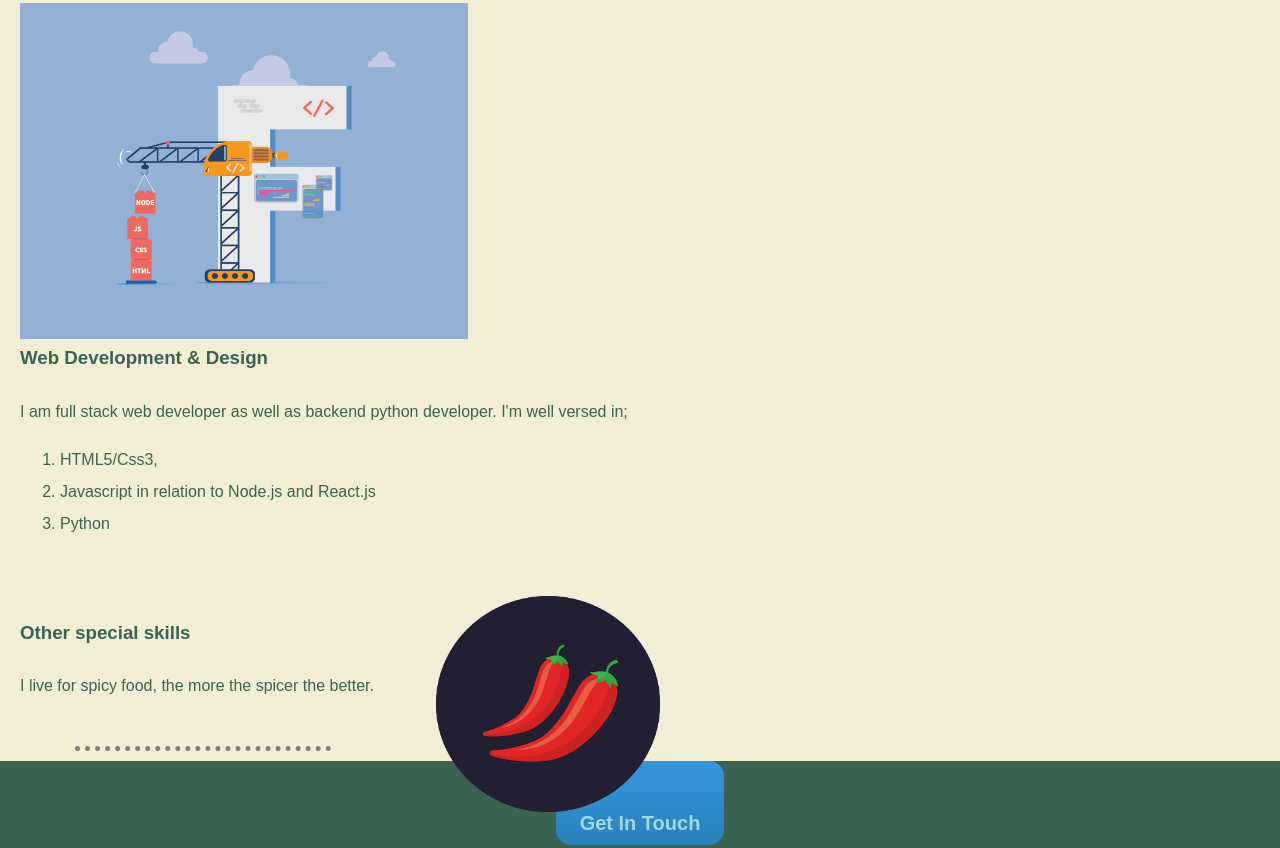
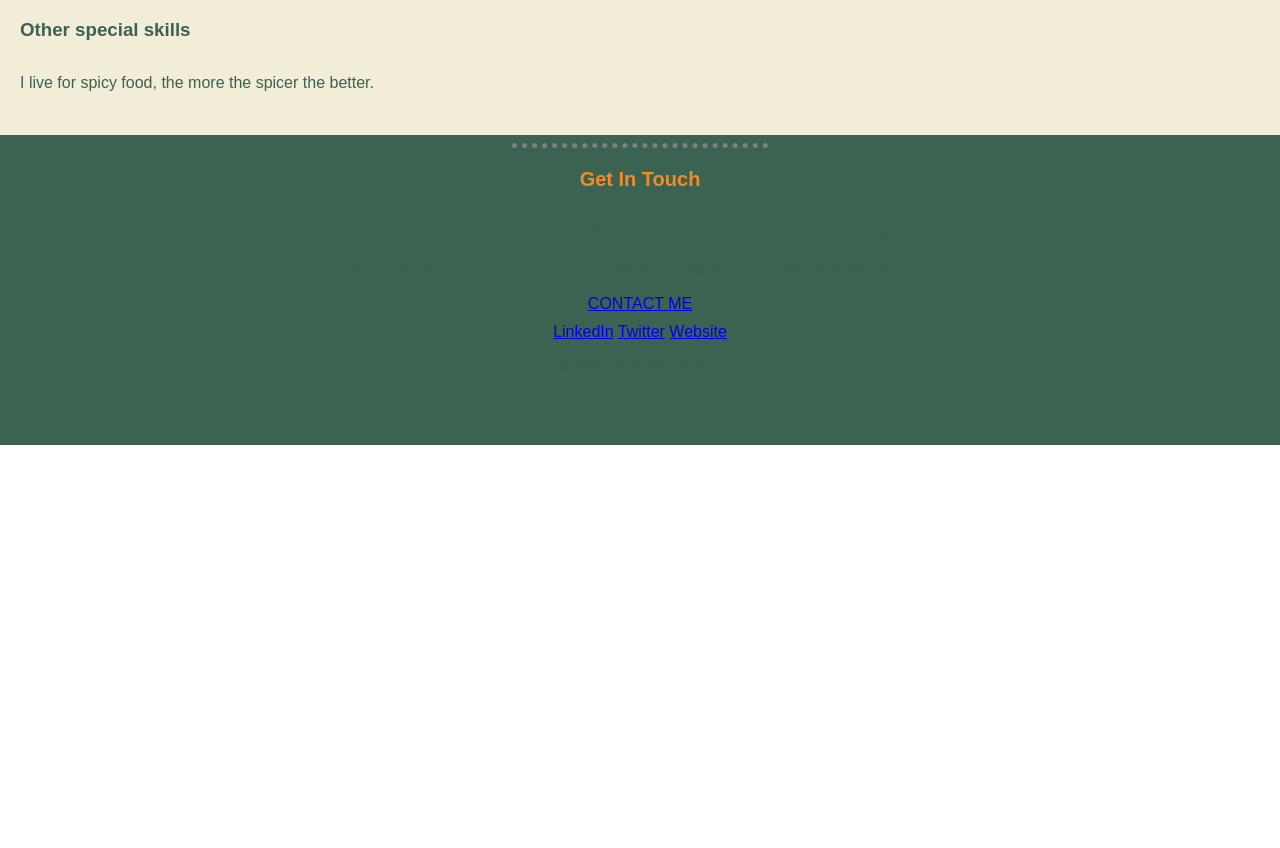
Before and after one commit to NickGoko/Personal-website-test, a plain HTML site: page index.html in a window 1280 px wide. Shown: the part 1209-2057 px from the top of the page. After the commit the page ends 1654 px from the top, so only its background shows below. Drawn offline with Linux system fonts and the light colour scheme; files whose address does not match are found by name; a web font is replaced by a local one.

Commit message:
changes to the bottom container

```diff
--- a/Css/styles.css
+++ b/Css/styles.css
@@ -94,21 +94,21 @@ hr{
   margin-left: 900px;
 }
 .bottom-page{
-  background-color: #3a6351;;
+  background-color: #3a6351;
   padding: 50px, 0, 20px;
 }
 .contact-me{
     background: #3a6351;
-    background-image: -webkit-linear-gradient(top, #9fd8df, #440a67);
-    background-image: -moz-linear-gradient(top, #3498db, #2980b9);
-    background-image: -ms-linear-gradient(top, #3498db, #2980b9);
-    background-image: -o-linear-gradient(top, #3498db, #2980b9);
-    background-image: linear-gradient(to bottom, #3498db, #2980b9);
+    background-image: -webkit-linear-gradient(top, #f48b29;, #f48b29;);
+    background-image: -moz-linear-gradient(top, #f48b29;, #f48b29;);
+    background-image: -ms-linear-gradient(top, #f48b29;, #f48b29;);
+    background-image: -o-linear-gradient(top, #f48b29;, #f48b29;);
+    background-image: linear-gradient(to bottom, #f48b29;, #f48b29;);
     -webkit-border-radius: 15;
     -moz-border-radius: 15;
     border-radius: 15px;
     font-family: 'Recursive', sans-serif;
-    color: #9fd8df;
+    color: #f48b29;;
     font-size: 20px;
     padding: 10px 20px 10px 20px;
     text-decoration: none;
@@ -119,11 +119,11 @@ hr{
 
   .contact-me:hover {
     background: #e48257;
-    background-image: -webkit-linear-gradient(top, #3cb0fd, #3498db);
-    background-image: -moz-linear-gradient(top, #3cb0fd, #3498db);
-    background-image: -ms-linear-gradient(top, #3cb0fd, #3498db);
-    background-image: -o-linear-gradient(top, #3cb0fd, #3498db);
-    background-image: linear-gradient(to bottom, #3cb0fd, #3498db);
+    background-image: -webkit-linear-gradient(top, #f48b29;, #f48b29;);
+    background-image: -moz-linear-gradient(top, #f48b29;, #f48b29;);
+    background-image: -ms-linear-gradient(top, #f48b29;, #f48b29;);
+    background-image: -o-linear-gradient(top, #f48b29;, #f48b29;);
+    background-image: linear-gradient(to bottom, #f48b29;, #f48b29;);
     text-decoration: none;
   }
 .contact-links{
--- a/index.html
+++ b/index.html
@@ -21,7 +21,6 @@
 
     <div class="middle-container">
         <div class="profile">
-          <img class="personal-icon" src="E:\Coding files\CODE\Web Development\CSS- my site\images\black man icon.png" alt="personal icon">
         <h2>Hello.</h2>
         <p> My name is Nick. I am a self taught programmer as well as trained property manager and valuer.
             My interest veers more to programming because of all the problem solving and creating and designing i get to tackle.
@@ -33,7 +32,6 @@
         <div class="skills">
           <h2>My Skills.</h2>
           <div class="skill-row">
-            <img class="skills-image" src="E:\Coding files\CODE\Web Development\CSS- my site\images\full stack frontend.png" alt="full-stack-art">
             <div class="full-stack-description">
             <h3 class="h3"> Web Development & Design</h3>
             <p >I am full stack web developer as well as backend python developer.
@@ -54,11 +52,11 @@
             </div>
         </div>
           <div class="skill-row">
-            <img class="chillies-img" src="E:\Coding files\CODE\Web Development\CSS- my site\images\chillies.png" alt="chillies">
             <h3>Other special skills</h3>
             <p>I live for spicy food, the more the spicer the better.</p>
         </div>
         </div>
+      </div>
         <hr>
         <div class="bottom-page">
         <div >
@@ -76,6 +74,6 @@
 
       </div>
       </div>
-      </div>
+
 </body>
 </html>
```
